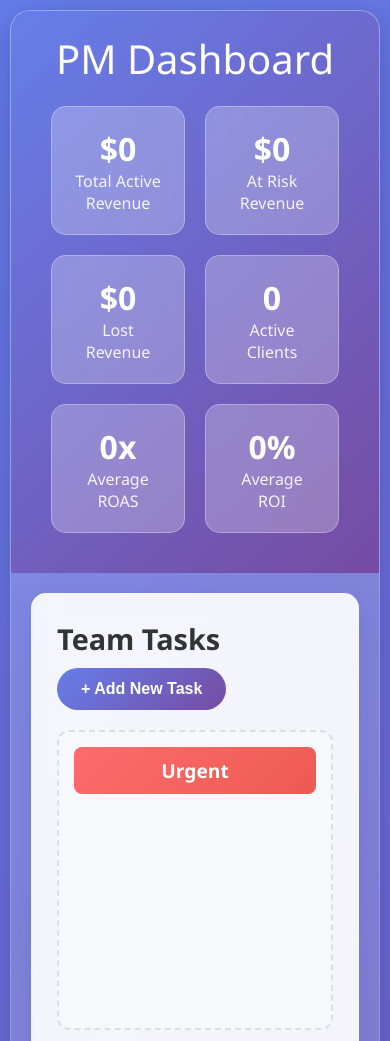
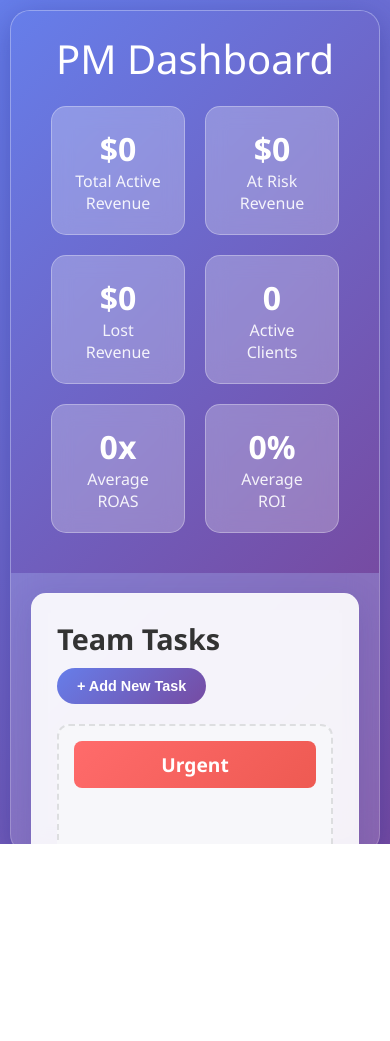
Before and after one commit to Preston1521/PMCRM, a plain HTML site: page index.html in a window 390 px wide. Shown: the top 1041 px of the page. After the commit the page ends 844 px from the top, so only its background shows below. Drawn offline with nearby package versions, Linux system fonts and the light colour scheme.

Commit message:
Update index.html

```diff
--- a/index.html
+++ b/index.html
@@ -595,7 +595,68 @@
       color: #721c24;
       border: 1px solid rgba(114,28,36,0.2);
     }
-
+/* Sticky Header for Quick Access */
+.header {
+  position: sticky;
+  top: 0;
+  z-index: 999;
+}
+
+/* Make Main Content Scrollable Only When Needed */
+body, html {
+  height: 100%;
+  overflow: hidden;
+}
+
+.container {
+  height: 100vh;
+  display: flex;
+  flex-direction: column;
+  overflow: hidden;
+}
+
+.main-content {
+  flex: 1;
+  overflow-y: auto;
+  padding: 20px;
+}
+
+/* Adjust Metric Cards on Smaller Screens Earlier */
+@media (max-width: 1024px) {
+  .metrics {
+    grid-template-columns: 1fr 1fr;
+  }
+}
+
+/* Prioritize Task Cards and Buttons on Mobile */
+@media (max-width: 768px) {
+  .toolbar button,
+  .add-task-btn {
+    font-size: 0.9rem;
+    padding: 10px 20px;
+    flex: 1;
+  }
+
+  .metric-card {
+    min-height: 100px;
+  }
+
+  .todo-container {
+    grid-template-columns: 1fr;
+  }
+
+  .metrics {
+    grid-template-columns: 1fr;
+  }
+}
+
+/* Limit Section Max Heights Where Needed */
+.todo-column,
+.lost-section,
+.deleted-section {
+  max-height: 400px;
+  overflow-y: auto;
+}
     @media (max-width: 800px) {
       .metrics { grid-template-columns: 1fr 1fr; }
       .section-title { flex-direction: column; align-items: flex-start; gap: 10px; }
```
